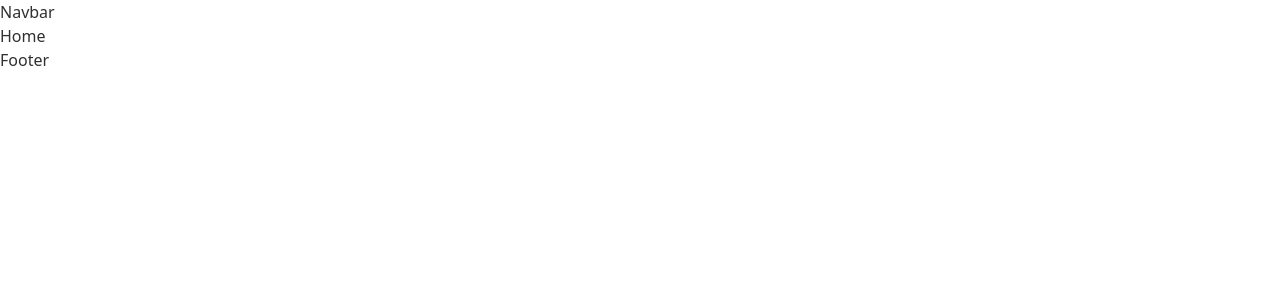
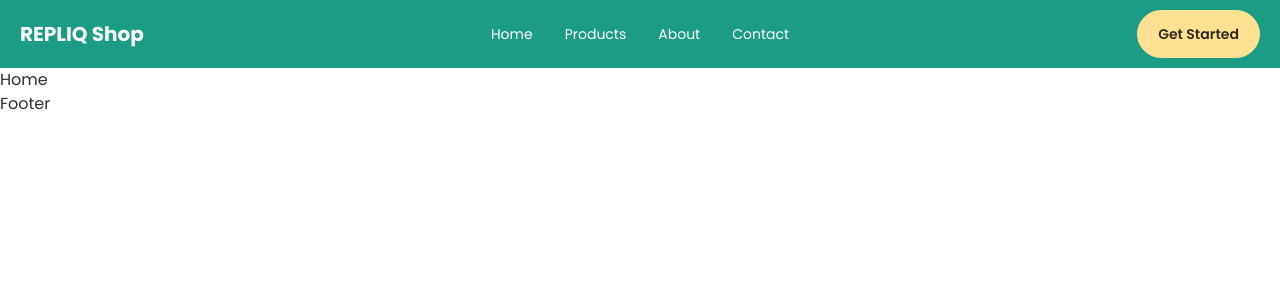
Before and after one commit to shahtaz-tqldd/repliq-client, a React (Vite) app: page / in a window 1280 px wide. Shown: the top 300 px of the page. Built offline with nearby package versions, Linux system fonts and the light colour scheme.

Commit message:
navbar design

```diff
--- a/src/components/Navbar/Navbar.jsx
+++ b/src/components/Navbar/Navbar.jsx
@@ -1,8 +1,37 @@
 import React from 'react'
+import { Link } from 'react-router-dom'
 
 const Navbar = () => {
   return (
-    <div>Navbar</div>
+    <div className='bg-primary text-base-100'>
+      <div className="navbar max-w-7xl mx-auto px-5">
+        <div className="navbar-start">
+          <div className="dropdown">
+            <label tabIndex={0} className="btn btn-ghost lg:hidden">
+              <svg xmlns="http://www.w3.org/2000/svg" className="h-5 w-5" fill="none" viewBox="0 0 24 24" stroke="currentColor"><path strokeLinecap="round" strokeLinejoin="round" strokeWidth="2" d="M4 6h16M4 12h8m-8 6h16" /></svg>
+            </label>
+            <ul tabIndex={0} className="menu menu-sm dropdown-content mt-3 z-[1] p-2 shadow bg-base-100 rounded-box w-52">
+              <li><Link to='/'>Home</Link></li>
+              <li><Link to='/'>Products</Link></li>
+              <li><Link to='/'>About</Link></li>
+              <li><Link to='/'>Contact</Link></li>
+            </ul>
+          </div>
+          <Link to='/' className="text-xl font-bold">REPLIQ Shop</Link>
+        </div>
+        <div className="navbar-center hidden lg:flex">
+          <ul className="menu menu-horizontal px-1">
+            <li><Link to='/'>Home</Link></li>
+            <li><Link to='/'>Products</Link></li>
+            <li><Link to='/'>About</Link></li>
+            <li><Link to='/'>Contact</Link></li>
+          </ul>
+        </div>
+        <div className="navbar-end">
+          <button className="btn btn-neutral normal-case rounded-full px-5">Get Started</button>
+        </div>
+      </div>
+    </div>
   )
 }
 
--- a/src/index.css
+++ b/src/index.css
@@ -1,3 +1,8 @@
+@import url('https://fonts.googleapis.com/css2?family=Poppins:wght@400;500;600;700&display=swap');
 @tailwind base;
 @tailwind components;
 @tailwind utilities;
+
+body{
+  font-family: 'Poppins', sans-serif;
+}
--- a/tailwind.config.js
+++ b/tailwind.config.js
@@ -8,8 +8,8 @@
     themes: [
       {
         themeRepliq: {
-          "primary": "#4C4C6D",
-          "secondary": "#1B9C85",
+          "primary": "#1B9C85",
+          "secondary": "#4C4C6D",
           "accent": "#E8F6EF",
           "neutral": "#FFE194",
           "base-100": "#ffffff",
```
